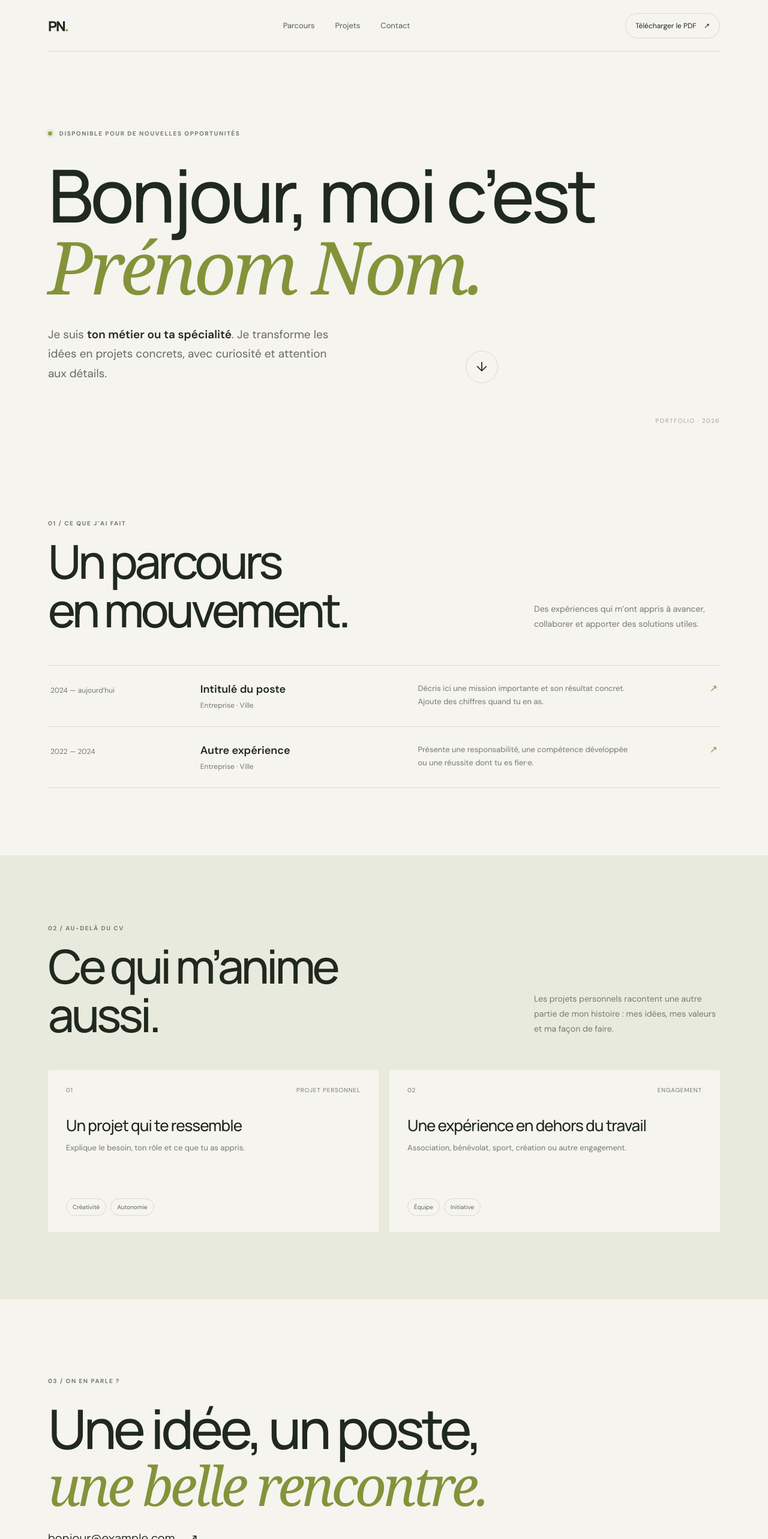
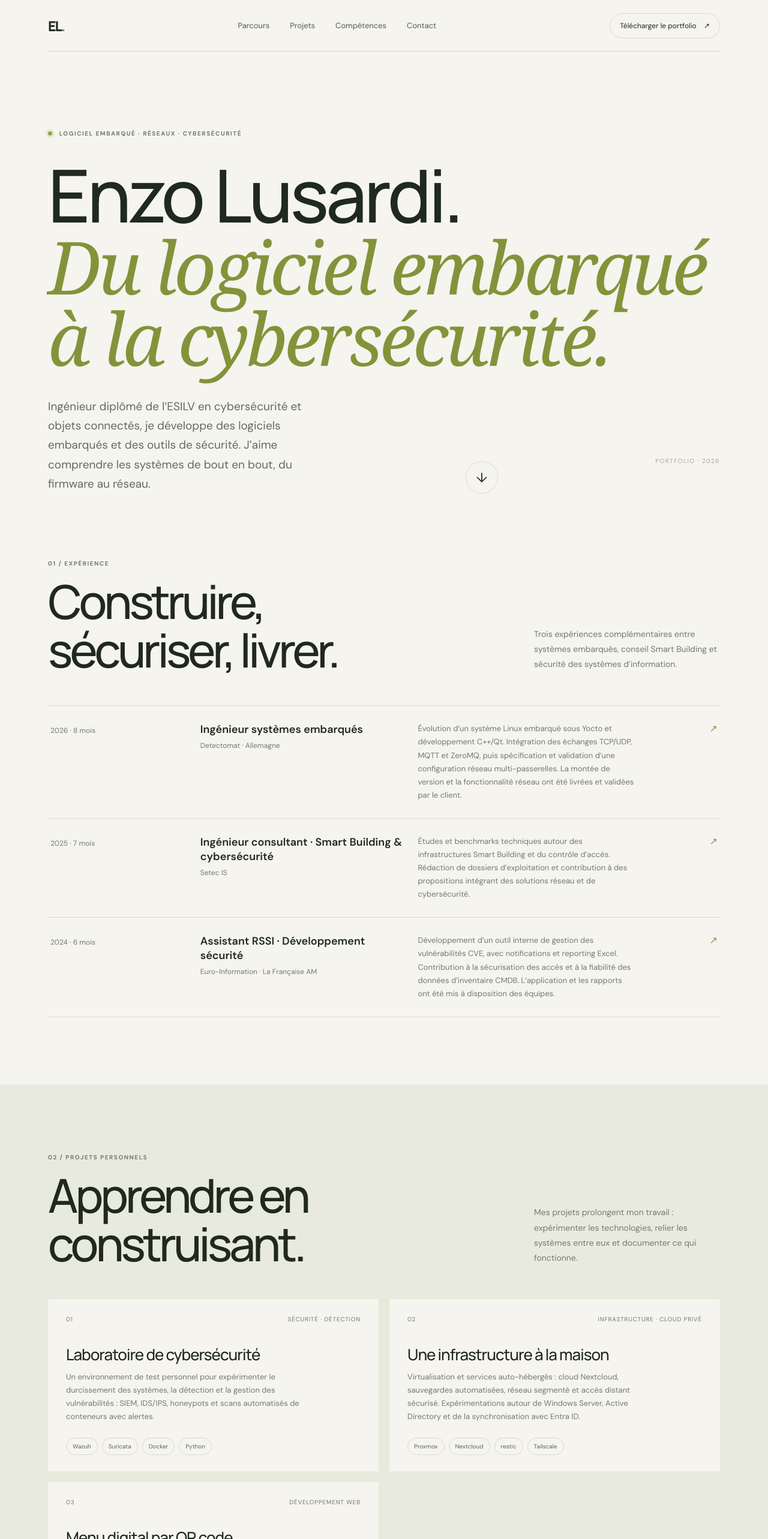
Before and after one commit to Enzolus/Portfolio, a Next.js app: page / in a window 1280 px wide. Shown: the top 2566 px of the page at 60% size. Built offline with nearby package versions, Linux system fonts and the light colour scheme.

Commit message:
Personnaliser le portfolio d’Enzo et ajouter le PDF

```diff
--- a/src/app/layout.tsx
+++ b/src/app/layout.tsx
@@ -2,8 +2,8 @@ import type { Metadata } from "next";
 import "./globals.css";
 
 export const metadata: Metadata = {
-  title: "Prénom Nom — Portfolio",
-  description: "Portfolio professionnel et personnel de Prénom Nom.",
+  title: "Enzo Lusardi — Systèmes embarqués & cybersécurité",
+  description: "Portfolio d’Enzo Lusardi, ingénieur systèmes embarqués, réseaux et cybersécurité.",
 };
 
 export default function RootLayout({ children }: Readonly<{ children: React.ReactNode }>) {
--- a/src/app/page.tsx
+++ b/src/app/page.tsx
@@ -1,11 +1,53 @@
 const experiences = [
-  { period: "2024 — aujourd’hui", role: "Intitulé du poste", company: "Entreprise · Ville", text: "Décris ici une mission importante et son résultat concret. Ajoute des chiffres quand tu en as." },
-  { period: "2022 — 2024", role: "Autre expérience", company: "Entreprise · Ville", text: "Présente une responsabilité, une compétence développée ou une réussite dont tu es fier·e." },
+  {
+    period: "2026 · 8 mois",
+    role: "Ingénieur systèmes embarqués",
+    company: "Detectomat · Allemagne",
+    text: "Évolution d’un système Linux embarqué sous Yocto et développement C++/Qt. Intégration des échanges TCP/UDP, MQTT et ZeroMQ, puis spécification et validation d’une configuration réseau multi-passerelles. La montée de version et la fonctionnalité réseau ont été livrées et validées par le client.",
+  },
+  {
+    period: "2025 · 7 mois",
+    role: "Ingénieur consultant · Smart Building & cybersécurité",
+    company: "Setec IS",
+    text: "Études et benchmarks techniques autour des infrastructures Smart Building et du contrôle d’accès. Rédaction de dossiers d’exploitation et contribution à des propositions intégrant des solutions réseau et de cybersécurité.",
+  },
+  {
+    period: "2024 · 6 mois",
+    role: "Assistant RSSI · Développement sécurité",
+    company: "Euro-Information · La Française AM",
+    text: "Développement d’un outil interne de gestion des vulnérabilités CVE, avec notifications et reporting Excel. Contribution à la sécurisation des accès et à la fiabilité des données d’inventaire CMDB. L’application et les rapports ont été mis à disposition des équipes.",
+  },
 ];
 
 const projects = [
-  { number: "01", category: "Projet personnel", title: "Un projet qui te ressemble", text: "Explique le besoin, ton rôle et ce que tu as appris.", tags: ["Créativité", "Autonomie"] },
-  { number: "02", category: "Engagement", title: "Une expérience en dehors du travail", text: "Association, bénévolat, sport, création ou autre engagement.", tags: ["Équipe", "Initiative"] },
+  {
+    number: "01",
+    category: "Sécurité · Détection",
+    title: "Laboratoire de cybersécurité",
+    text: "Un environnement de test personnel pour expérimenter le durcissement des systèmes, la détection et la gestion des vulnérabilités : SIEM, IDS/IPS, honeypots et scans automatisés de conteneurs avec alertes.",
+    tags: ["Wazuh", "Suricata", "Docker", "Python"],
+  },
+  {
+    number: "02",
+    category: "Infrastructure · Cloud privé",
+    title: "Une infrastructure à la maison",
+    text: "Virtualisation et services auto-hébergés : cloud Nextcloud, sauvegardes automatisées, réseau segmenté et accès distant sécurisé. Expérimentations autour de Windows Server, Active Directory et de la synchronisation avec Entra ID.",
+    tags: ["Proxmox", "Nextcloud", "restic", "Tailscale"],
+  },
+  {
+    number: "03",
+    category: "Développement web",
+    title: "Menu digital par QR code",
+    text: "Conception d’une application web de menu digital, avec une interface de gestion permettant à l’équipe cuisine de suivre les commandes en temps réel.",
+    tags: ["JavaScript", "PHP", "MySQL"],
+  },
+];
+
+const expertise = [
+  { title: "Logiciel embarqué", text: "C++, Qt, Linux embarqué, Yocto, U-Boot, communication réseau TCP/UDP, MQTT et ZeroMQ." },
+  { title: "Cybersécurité", text: "Gestion CVE, scans de vulnérabilités, SIEM, IDS/IPS, WAF, contrôle d’accès et sécurité applicative." },
+  { title: "Infrastructure", text: "Linux et Windows Server, Docker, Kubernetes, virtualisation, segmentation réseau, Terraform et Ansible." },
+  { title: "Développement", text: "C#/.NET, React, Python, Bash, JavaScript, PHP/MySQL et outils de reporting." },
 ];
 
 const repository = process.env.GITHUB_REPOSITORY?.split("/")[1];
@@ -15,27 +57,33 @@ const basePath = isGitHubPagesProject ? `/${repository}` : "";
 export default function Home() {
   return <main>
     <nav className="nav shell" aria-label="Navigation principale">
-      <a className="wordmark" href="#top">PN<span>.</span></a>
-      <div className="nav-links"><a href="#parcours">Parcours</a><a href="#projets">Projets</a><a href="#contact">Contact</a></div>
-      <a className="nav-cta" href={`${basePath}/portfolio.pdf`} download>Télécharger le PDF <span aria-hidden="true">↗</span></a>
+      <a className="wordmark" href="#top">EL<span>.</span></a>
+      <div className="nav-links"><a href="#parcours">Parcours</a><a href="#projets">Projets</a><a href="#competences">Compétences</a><a href="#contact">Contact</a></div>
+      <a className="nav-cta" href={`${basePath}/portfolio.pdf`} download>Télécharger le portfolio <span aria-hidden="true">↗</span></a>
     </nav>
 
     <section className="hero shell" id="top">
-      <p className="eyebrow"><span className="status-dot" /> DISPONIBLE POUR DE NOUVELLES OPPORTUNITÉS</p>
-      <h1>Bonjour, moi c’est<br /><span>Prénom Nom.</span></h1>
-      <div className="hero-bottom"><p className="intro">Je suis <strong>ton métier ou ta spécialité</strong>. Je transforme les idées en projets concrets, avec curiosité et attention aux détails.</p><a className="round-link" href="#parcours" aria-label="Découvrir mon parcours">↓</a></div>
+      <p className="eyebrow"><span className="status-dot" /> LOGICIEL EMBARQUÉ · RÉSEAUX · CYBERSÉCURITÉ</p>
+      <h1>Enzo Lusardi.<br /><span>Du logiciel embarqué à la cybersécurité.</span></h1>
+      <div className="hero-bottom"><p className="intro">Ingénieur diplômé de l’ESILV en cybersécurité et objets connectés, je développe des logiciels embarqués et des outils de sécurité. J’aime comprendre les systèmes de bout en bout, du firmware au réseau.</p><a className="round-link" href="#parcours" aria-label="Découvrir mon parcours">↓</a></div>
       <div className="hero-note">PORTFOLIO · 2026</div>
     </section>
 
     <section className="section shell" id="parcours">
-      <div className="section-heading"><div><p className="eyebrow">01 / CE QUE J’AI FAIT</p><h2>Un parcours<br />en mouvement.</h2></div><p className="section-aside">Des expériences qui m’ont appris à avancer, collaborer et apporter des solutions utiles.</p></div>
-      <div className="experience-list">{experiences.map((item) => <article className="experience" key={item.period}><p className="period">{item.period}</p><div><h3>{item.role}</h3><p className="company">{item.company}</p></div><p className="experience-text">{item.text}</p><span className="arrow">↗</span></article>)}</div>
+      <div className="section-heading"><div><p className="eyebrow">01 / EXPÉRIENCE</p><h2>Construire,<br />sécuriser, livrer.</h2></div><p className="section-aside">Trois expériences complémentaires entre systèmes embarqués, conseil Smart Building et sécurité des systèmes d’information.</p></div>
+      <div className="experience-list">{experiences.map((item) => <article className="experience" key={item.company}><p className="period">{item.period}</p><div><h3>{item.role}</h3><p className="company">{item.company}</p></div><p className="experience-text">{item.text}</p><span className="arrow" aria-hidden="true">↗</span></article>)}</div>
     </section>
 
-    <section className="projects-band" id="projets"><div className="shell section"><div className="section-heading"><div><p className="eyebrow">02 / AU-DELÀ DU CV</p><h2>Ce qui m’anime<br />aussi.</h2></div><p className="section-aside">Les projets personnels racontent une autre partie de mon histoire : mes idées, mes valeurs et ma façon de faire.</p></div><div className="project-grid">{projects.map((project) => <article className="project-card" key={project.number}><div className="project-top"><span>{project.number}</span><span>{project.category}</span></div><h3>{project.title}</h3><p>{project.text}</p><div className="tags">{project.tags.map((tag) => <span key={tag}>{tag}</span>)}</div></article>)}</div></div></section>
+    <section className="projects-band" id="projets"><div className="shell section"><div className="section-heading"><div><p className="eyebrow">02 / PROJETS PERSONNELS</p><h2>Apprendre en<br />construisant.</h2></div><p className="section-aside">Mes projets prolongent mon travail : expérimenter les technologies, relier les systèmes entre eux et documenter ce qui fonctionne.</p></div><div className="project-grid">{projects.map((project) => <article className="project-card" key={project.number}><div className="project-top"><span>{project.number}</span><span>{project.category}</span></div><h3>{project.title}</h3><p>{project.text}</p><div className="tags">{project.tags.map((tag) => <span key={tag}>{tag}</span>)}</div></article>)}</div></div></section>
 
-    <section className="contact shell" id="contact"><p className="eyebrow">03 / ON EN PARLE ?</p><h2>Une idée, un poste,<br /><span>une belle rencontre.</span></h2><a className="email-link" href="mailto:bonjour@example.com">bonjour@example.com <span>↗</span></a><div className="contact-bottom"><p>Basé·e à Ville, France · Ouvert·e au télétravail</p><div><a href="https://www.linkedin.com/">LinkedIn ↗</a><a href="https://github.com/">GitHub ↗</a></div></div></section>
+    <section className="section shell skills-section" id="competences">
+      <div className="section-heading"><div><p className="eyebrow">03 / SAVOIR-FAIRE</p><h2>Mes domaines<br />de travail.</h2></div><p className="section-aside">Une base en développement logiciel et réseaux, complétée par une pratique de la cybersécurité et de l’infrastructure.</p></div>
+      <div className="skills-grid">{expertise.map((item, index) => <article className="skill-card" key={item.title}><p className="skill-index">0{index + 1}</p><h3>{item.title}</h3><p>{item.text}</p></article>)}</div>
+      <div className="education-row"><div><p className="eyebrow">FORMATION</p><p><strong>Diplôme d’ingénieur · ESILV</strong><br />Cybersécurité & objets connectés · voie Architecture de services en réseau · cursus labellisé SecNumEdu.</p><p><strong>Spécialisation Réseau & Cybersécurité · RTU</strong><br />Rīgas Tehniskā Universitāte, Lettonie.</p></div><div><p className="eyebrow">LANGUES</p><p>Français · langue maternelle<br />Anglais · C2<br />Allemand · B2</p><p className="education-note">TryHackMe · parcours SOC Level 1</p></div></div>
+    </section>
 
-    <footer className="footer shell"><a className="wordmark" href="#top">PN<span>.</span></a><p>Fait avec soin · 2026</p><a href="#top">Retour en haut ↑</a></footer>
+    <section className="contact shell" id="contact"><p className="eyebrow">04 / CONTACT</p><h2>Parlons de<br /><span>vos projets.</span></h2><a className="email-link" href="mailto:enzolusardi@gmail.com">enzolusardi@gmail.com <span>↗</span></a><div className="contact-bottom"><p>Ingénieur systèmes embarqués & cybersécurité</p><div><a href="https://github.com/Enzolus" target="_blank" rel="noreferrer">GitHub ↗</a></div></div></section>
+
+    <footer className="footer shell"><a className="wordmark" href="#top">EL<span>.</span></a><p>Portfolio professionnel · 2026</p><a href="#top">Retour en haut ↑</a></footer>
   </main>;
 }
```
Also changed, not shown: src/app/globals.css, 1 other file (tests, documents, lock files or other folders).
